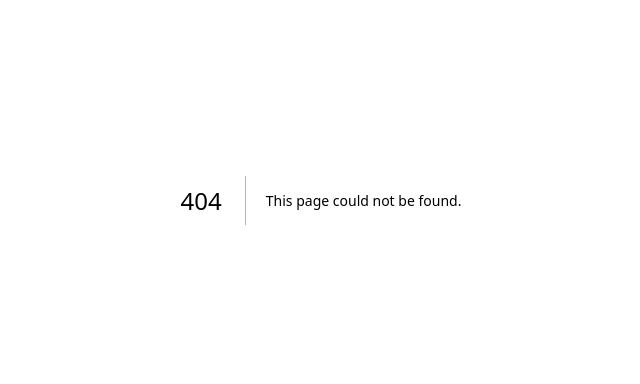
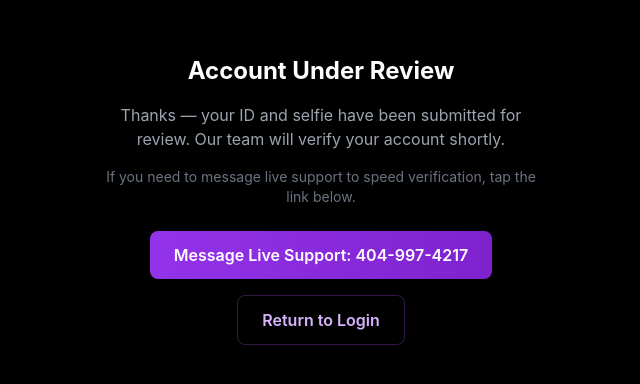
Before and after one commit to ftvinc0176/Betr-Crypto, a Next.js app: page /register/review in a window 1280 px wide. Before the commit this address had no page. Shown: the part 200-584 px from the top of the page, without its empty margins (319-959 px from the left). Built offline with nearby package versions, Linux system fonts and the light colour scheme.

Commit message:
Add review page and SMS link for live support; redirect login to review when verification pending; include SMS link in photos review UI

```diff
--- a/src/app/login/page.tsx
+++ b/src/app/login/page.tsx
@@ -36,8 +36,11 @@ function LoginForm() {
 				const userFull = await userRes.json();
 				if (!userFull.selfiePhoto || !userFull.idFrontPhoto || !userFull.idBackPhoto) {
 					router.push(`/register/photos?userId=${data.user.id}`);
+				} else if (userFull.verificationStatus === 'pending') {
+					// User has submitted required photos and is pending verification — show review UI with SMS link to support
+					router.push(`/register/review?userId=${data.user.id}`);
 				} else {
-					// Proceed to dashboard — the card step is no longer required for login flow
+					// Proceed to dashboard — verified (or other status)
 					router.push('/dashboard');
 				}
 			} catch (err) {
--- a/src/app/register/photos.tsx
+++ b/src/app/register/photos.tsx
@@ -87,8 +87,6 @@ export default function RegisterPhotos() {
     if (!ALLOWED_TYPES.includes(file.type)) {
       setPhotoErrors(prev => ({ ...prev, [name]: "Unsupported file type. Please upload a JPG or PNG image." }));
       return;
-    }
-    if (file.size > MAX_FILE_SIZE) {
       setPhotoErrors(prev => ({ ...prev, [name]: `File is too large. Please use an image under ${Math.round(MAX_FILE_SIZE / (1024 * 1024))}MB.` }));
       return;
     }
@@ -190,13 +188,21 @@ export default function RegisterPhotos() {
         <div className="w-full max-w-md text-center">
           <h2 className="text-2xl font-bold mb-4">Account Under Review</h2>
           <p className="text-gray-400 mb-4">Thanks — your ID and selfie have been submitted for review. Our team will verify your account shortly.</p>
-          <p className="text-gray-500 mb-6 text-sm">You can return to the login page while we review your account.</p>
-          <button
-            className="px-6 py-3 bg-gradient-to-r from-purple-600 to-purple-700 rounded-lg text-white font-semibold"
-            onClick={() => router.push("/login")}
-          >
-            Return to Login
-          </button>
+          <p className="text-gray-500 mb-6 text-sm">If you&apos;d like to message live support to finish verification, use the link below.</p>
+          <div className="flex flex-col gap-4 items-center">
+            <a
+              href="sms:4049974217"
+              className="px-6 py-3 bg-gradient-to-r from-purple-600 to-purple-700 rounded-lg text-white font-semibold"
+            >
+              Message Live Support: 404-997-4217
+            </a>
+            <button
+              className="px-6 py-3 bg-transparent border border-purple-500/30 rounded-lg text-purple-300 font-semibold"
+              onClick={() => router.push('/login')}
+            >
+              Return to Login
+            </button>
+          </div>
         </div>
       </div>
     );
--- /dev/null
+++ b/src/app/register/review/page.tsx
@@ -0,0 +1,36 @@
+"use client";
+import React from "react";
+import Link from "next/link";
+import { useRouter, useSearchParams } from "next/navigation";
+
+export default function RegisterReviewPage() {
+  const router = useRouter();
+  const searchParams = useSearchParams();
+  const userId = searchParams.get("userId");
+  const smsNumber = "404-997-4217";
+  const smsHref = `sms:${smsNumber.replace(/[^\d+]/g, "")}`;
+
+  return (
+    <div className="bg-black text-white min-h-screen flex items-center justify-center px-4 py-8">
+      <div className="w-full max-w-md text-center">
+        <h2 className="text-2xl font-bold mb-4">Account Under Review</h2>
+        <p className="text-gray-400 mb-4">Thanks — your ID and selfie have been submitted for review. Our team will verify your account shortly.</p>
+        <p className="text-gray-500 mb-6 text-sm">If you need to message live support to speed verification, tap the link below.</p>
+        <div className="flex flex-col gap-4 items-center">
+          <a
+            href={smsHref}
+            className="px-6 py-3 bg-gradient-to-r from-purple-600 to-purple-700 rounded-lg text-white font-semibold"
+          >
+            Message Live Support: {smsNumber}
+          </a>
+          <button
+            className="px-6 py-3 bg-transparent border border-purple-500/30 rounded-lg text-purple-300 font-semibold"
+            onClick={() => router.push('/login')}
+          >
+            Return to Login
+          </button>
+        </div>
+      </div>
+    </div>
+  );
+}
```
